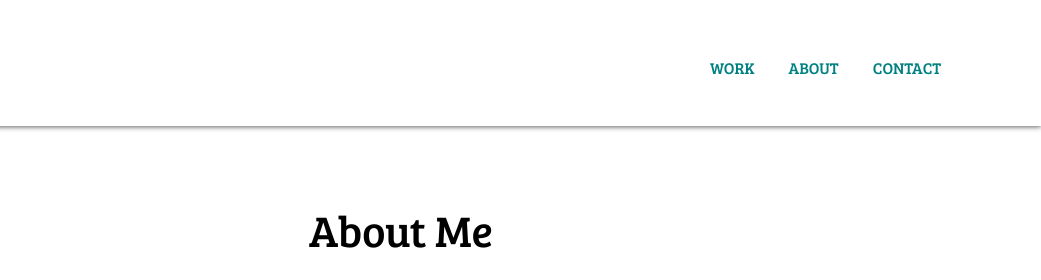
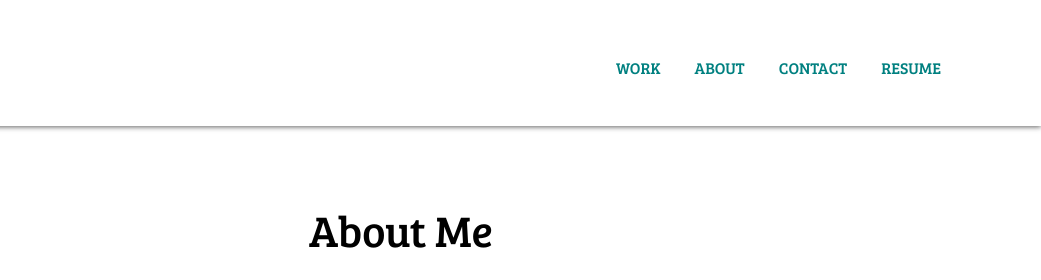
Before and after one commit to Taylorlee123/portfolio-website, a plain HTML site: page about.html in a window 1280 px wide. Shown: the top 280 px of the page, 239-1280 px from the left. Drawn offline with nearby package versions, Linux system fonts and the light colour scheme.

Commit message:
CSS Update

```diff
--- a/about.html
+++ b/about.html
@@ -92,6 +92,15 @@
               <li>
                 <a class="nav-items" href="#contact" onclick="menuToggle()"
                   >Contact</a
+                >
+              </li>
+              <li>
+                <a
+                  class="nav-items"
+                  href="files/cv.pdf"
+                  download
+                  target="_blank"
+                  >Resume</a
                 >
               </li>
               <li>
--- a/js/script.js
+++ b/js/script.js
@@ -3,6 +3,6 @@ function menuToggle(){
     if (x.className === 'navtoggle'){
         x.className += ' responsive';
     } else {
-        x.className='navtoggle;'
+        x.className='navtoggle';
     }
 }
```
Also changed, not shown: index.html (+9 -0 lines), wildfired-pp.html (+9 -0 lines), 1 other file.
